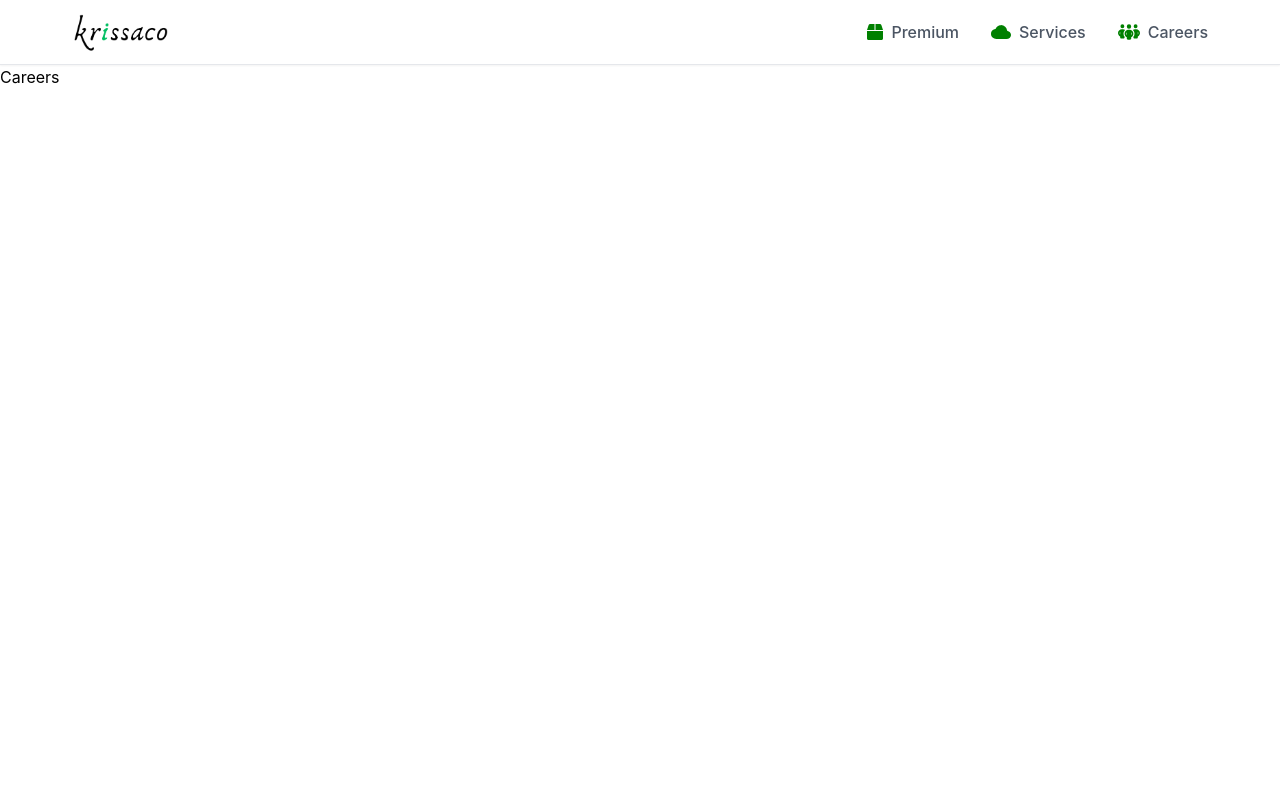
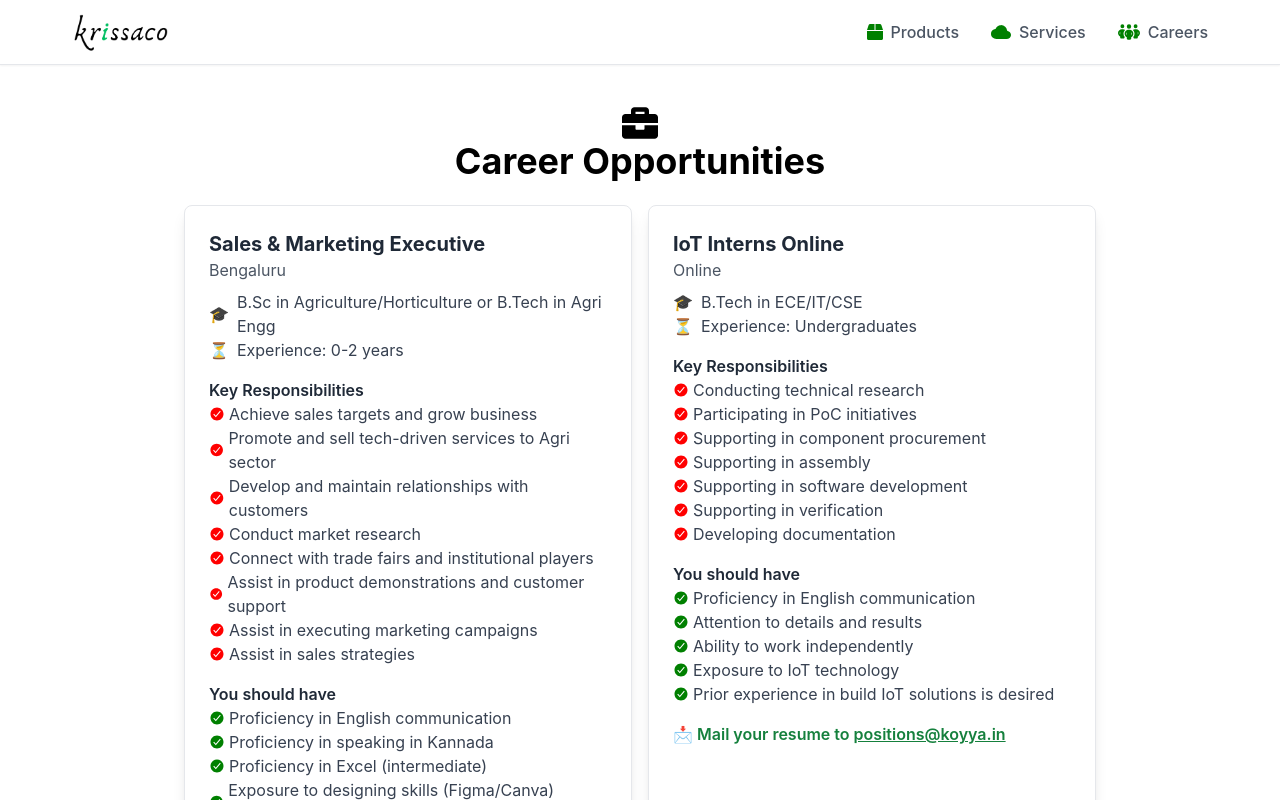
Before and after one commit to snehalatha1604/krissaco, a React (Create React App) app: page /careers in a window 1280 px wide. Shown: the top 800 px of the page. Built offline with nearby package versions, Linux system fonts and the light colour scheme.

Commit message:
services and careers pages updated

```diff
--- a/src/App.jsx
+++ b/src/App.jsx
@@ -10,30 +10,30 @@ function App() {
       <Carousel />
 
       <div>
-        <div class="flex relative h-full py-20 bg-white">
-          <div class="w-1/3 lg:flex hidden items-center justify-center">
+        <div className="flex relative h-full py-20 bg-white">
+          <div className="w-1/3 lg:flex hidden items-center justify-center">
             <img
               src="/logo512.png"
               alt="Krissaco"
-              class="w-[256px] h-auto object-cover"
+              className="w-[256px] h-auto object-cover"
             />
           </div>
-          <div class="lg:w-2/3 w-full flex z-10 items-center text-justify justify-center px-5 md:px-20">
+          <div className="lg:w-2/3 w-full flex z-10 items-center text-justify justify-center px-5 md:px-20">
             <div>
-              <h1 class="text-4xl font-bold mb-4 text-center">Krissaco</h1>
-              <p class="text-lg text-gray-900 pb-5">
+              <h1 className="text-4xl font-bold mb-4 text-center">Krissaco</h1>
+              <p className="text-lg text-gray-900 pb-5">
                 At Kirssaco, we are committed to driving innovation in the
                 agritech and food industries. Our goal is to create premium food
                 brands and cutting-edge agricultural technology that enhance
                 both consumer experiences and farming efficiency.
               </p>
-              <p class="text-lg text-gray-900 pb-5">
+              <p className="text-lg text-gray-900 pb-5">
                 Kirssaco Urban Brews, our flagship coffee brand, leads the way
                 with unique offerings like our signature vanilla-flavored black
                 coffee, delivering quality and bold flavors for the modern,
                 urban consumer.
               </p>
-              <p class="text-lg text-gray-900 pb-5">
+              <p className="text-lg text-gray-900 pb-5">
                 In addition to coffee, Kirssaco is at the forefront of food
                 processing innovation with Sleek—our advanced software designed
                 for optimizing food processing efficiency. Sleek helps
@@ -41,25 +41,25 @@ function App() {
                 essential partner in streamlining operations and maximizing
                 output.
               </p>
-              <p class="text-lg text-gray-900 pb-5">
+              <p className="text-lg text-gray-900 pb-5">
                 We are also expanding into new food brands and pioneering
                 agritech solutions that revolutionize farming and food
                 processing. Our IoT-powered technologies are crafted to make
                 agriculture smarter, more sustainable, and more efficient,
                 bridging the gap between tradition and innovation.
               </p>
-              <p class="text-lg text-gray-900 pb-0">
+              <p className="text-lg text-gray-900 pb-0">
                 At Kirssaco, we blend expertise in food and agritech to shape
                 the future of agriculture, food production, and consumer
                 experiences.
               </p>
             </div>
           </div>
-          <div class="absolute lg:hidden right-1 bottom-1 opacity-40 block items-center justify-center">
+          <div className="absolute lg:hidden right-1 bottom-1 opacity-40 block items-center justify-center">
             <img
               src="/logo512.png"
               alt="Krissaco"
-              class="w-[256px] h-auto object-cover"
+              className="w-[256px] h-auto object-cover"
             />
           </div>
         </div>
--- /dev/null
+++ b/src/components/JobCard.jsx
@@ -0,0 +1,56 @@
+import React from "react";
+import { IoCheckmarkCircleSharp } from "react-icons/io5";
+const JobCard = ({
+  title,
+  location,
+  education,
+  experience,
+  responsibilities,
+  requirements,
+  email,
+}) => {
+  return (
+    <div className="border rounded-lg p-6 w-full shadow-lg bg-white max-w-md">
+      <h2 className="text-xl font-bold text-gray-800">{title}</h2>
+      <p className="text-gray-600">{location}</p>
+
+      <div className="mt-2">
+        <p className="flex items-center text-gray-700">
+          🎓 <span className="ml-2">{education}</span>
+        </p>
+        <p className="flex items-center text-gray-700">
+          ⏳ <span className="ml-2">Experience: {experience}</span>
+        </p>
+      </div>
+
+      <h3 className="mt-4 font-semibold text-gray-800">Key Responsibilities</h3>
+      <div className="flex flex-col text-gray-700">
+        {responsibilities.map((item, index) => (
+          <div className="flex items-center gap-1">
+            <IoCheckmarkCircleSharp color="red" />
+            <span key={index}>{item}</span>
+          </div>
+        ))}
+      </div>
+
+      <h3 className="mt-4 font-semibold text-gray-800">You should have</h3>
+      <div className="flex flex-col text-gray-700">
+        {requirements.map((item, index) => (
+          <div className="flex items-center gap-1">
+            <IoCheckmarkCircleSharp color="green" />
+            <span key={index}>{item}</span>
+          </div>
+        ))}
+      </div>
+
+      <p className="mt-4 font-semibold text-green-700">
+        📩 Mail your resume to{" "}
+        <a href={`mailto:${email}`} className="underline">
+          {email}
+        </a>
+      </p>
+    </div>
+  );
+};
+
+export default JobCard;
--- a/src/components/Navbar.jsx
+++ b/src/components/Navbar.jsx
@@ -31,20 +31,20 @@ const Navbar = () => {
               </div>
               {/* Navbar Items */}
               <ul className="p-10 space-y-8">
-                {/* Premium */}
+                {/* Product */}
                 <div>
                   <Link
-                    to="/"
+                    to="/products"
                     className="text-gray-600 hover:text-black text-base flex items-center"
                   >
                     <FaBox color="green" />
-                    <span className="font-medium ml-2">Premium</span>
+                    <span className="font-medium ml-2">Product</span>
                   </Link>
                 </div>
                 {/* Services */}
                 <div>
                   <Link
-                    to="/"
+                    to="/Services"
                     className="text-gray-600 hover:text-black text-base flex items-center"
                   >
                     <IoCloud color="green" size={20} />
@@ -54,7 +54,7 @@ const Navbar = () => {
                 {/* Careers */}
                 <div>
                   <Link
-                    to="/"
+                    to="/careers"
                     className="text-gray-600 hover:text-black text-base flex items-center"
                   >
                     <FaPeopleGroup color="green" size={22} />
@@ -79,7 +79,7 @@ const Navbar = () => {
               className="text-gray-600 hover:text-black text-base flex items-center"
             >
               <FaBox color="green" />
-              <span className="font-medium ml-2">Premium</span>
+              <span className="font-medium ml-2">Products</span>
             </Link>
           </div>
           {/* Services */}
--- a/src/screens/Careers.jsx
+++ b/src/screens/Careers.jsx
@@ -1,10 +1,75 @@
 import React from "react";
 import Navbar from "../components/Navbar";
+import JobCard from "../components/JobCard";
+import { FaBriefcase } from "react-icons/fa";
+import Footer from "../components/Footer";
 const Careers = () => {
+  const jobs = [
+    {
+      title: "Sales & Marketing Executive",
+      location: "Bengaluru",
+      education: "B.Sc in Agriculture/Horticulture or B.Tech in Agri Engg",
+      experience: "0-2 years",
+      responsibilities: [
+        "Achieve sales targets and grow business",
+        "Promote and sell tech-driven services to Agri sector",
+        "Develop and maintain relationships with customers",
+        "Conduct market research",
+        "Connect with trade fairs and institutional players",
+        "Assist in product demonstrations and customer support",
+        "Assist in executing marketing campaigns",
+        "Assist in sales strategies",
+      ],
+      requirements: [
+        "Proficiency in English communication",
+        "Proficiency in speaking in Kannada",
+        "Proficiency in Excel (intermediate)",
+        "Exposure to designing skills (Figma/Canva) (desired)",
+        "Exposure to digital marketing concepts (desired)",
+        "Willingness to travel and meet clients onsite",
+        "Attention to details and results",
+        "Ability to work independently",
+      ],
+      email: "positions@koyya.in",
+    },
+    {
+      title: "IoT Interns Online",
+      location: "Online",
+      education: "B.Tech in ECE/IT/CSE",
+      experience: "Undergraduates",
+      responsibilities: [
+        "Conducting technical research",
+        "Participating in PoC initiatives",
+        "Supporting in component procurement",
+        "Supporting in assembly",
+        "Supporting in software development",
+        "Supporting in verification",
+        "Developing documentation",
+      ],
+      requirements: [
+        "Proficiency in English communication",
+        "Attention to details and results",
+        "Ability to work independently",
+        "Exposure to IoT technology",
+        "Prior experience in build IoT solutions is desired",
+      ],
+      email: "positions@koyya.in",
+    },
+  ];
   return (
     <div>
       <Navbar />
-      Careers
+      <div className="my-10">
+        <div className=" flex flex-col text-4xl font-bold justify-center  items-center">
+          <FaBriefcase /> Career Opportunities
+        </div>
+        <div className="p-6 flex flex-wrap gap-4 justify-center">
+          {jobs.map((job, index) => (
+            <JobCard key={index} {...job} />
+          ))}
+        </div>
+      </div>
+      <Footer />
     </div>
   );
 };
```
Also changed, not shown: src/screens/Services.jsx (+70 -2 lines).
